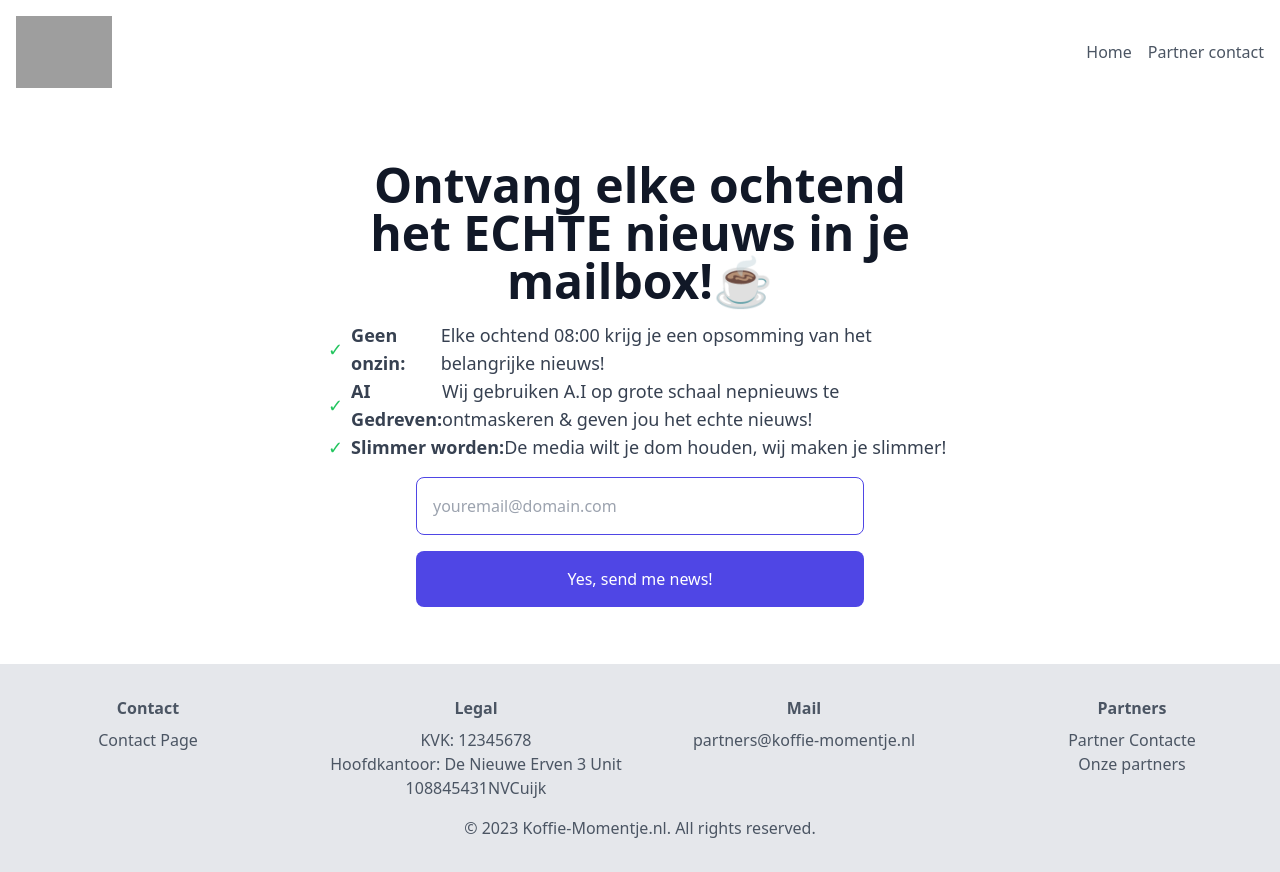
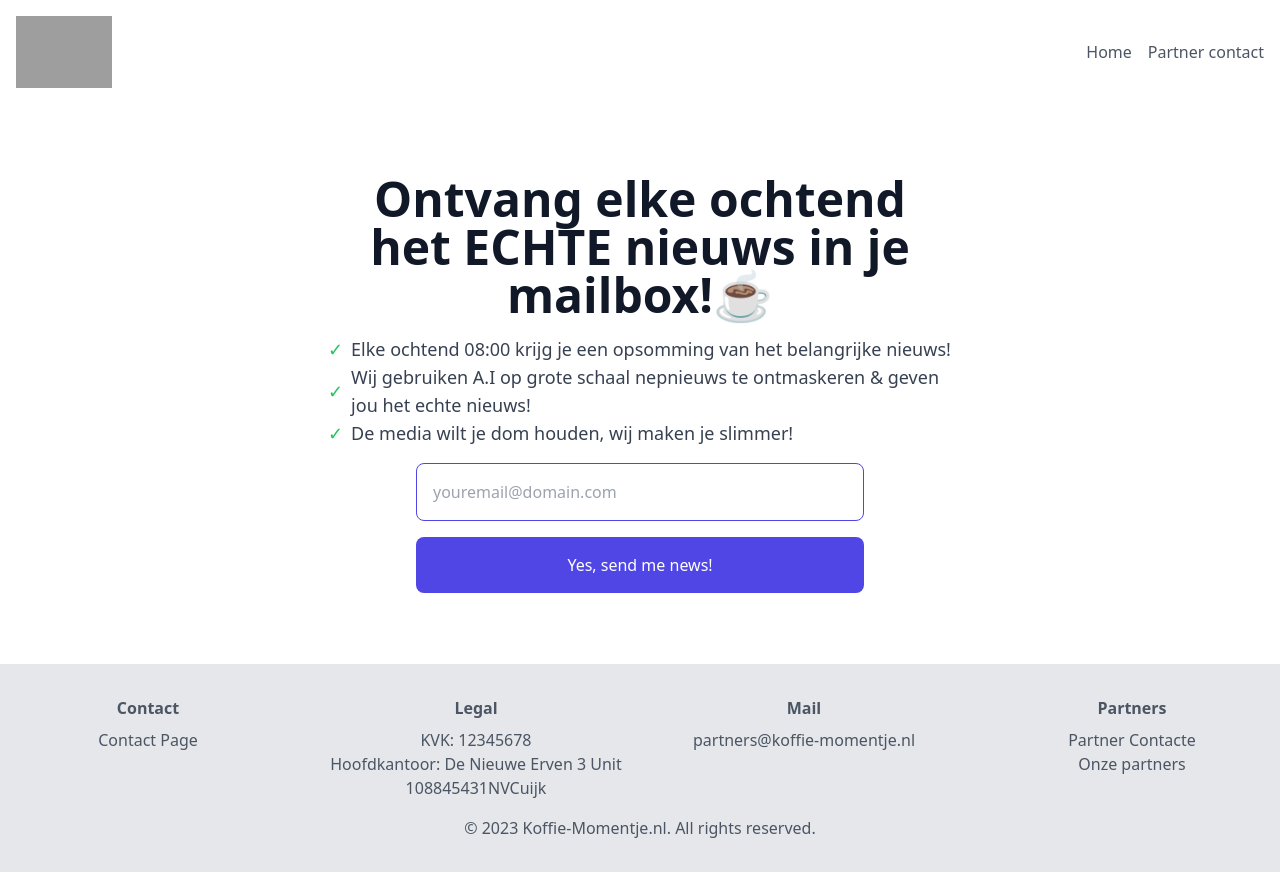
Before and after one commit to royjong/koffie, a Next.js app: page / in a window 1280 px wide. Built offline with nearby package versions, Linux system fonts and the light colour scheme; grey boxes are pictures that could not be loaded.

Commit message:
Home page changes

```diff
--- a/pages/index.js
+++ b/pages/index.js
@@ -59,17 +59,14 @@ export default function LandingPage() {
           <ul className="list-inside text-left text-sm md:text-md lg:text-lg text-gray-700 mb-4 pl-0">
   <li className="flex items-center">
     <span className="text-green-500 mr-2">✓</span>
-    <span><b>Geen onzin:</b></span>
     <span> Elke ochtend 08:00 krijg je een opsomming van het belangrijke nieuws!</span>
   </li>
   <li className="flex items-center">
     <span className="text-green-500 mr-2">✓</span>
-    <span><b>AI Gedreven:</b></span>
     <span> Wij gebruiken A.I op grote schaal nepnieuws te ontmaskeren & geven jou het echte nieuws!</span>
   </li>
   <li className="flex items-center">
     <span className="text-green-500 mr-2">✓</span>
-    <span><b>Slimmer worden:</b></span>
     <span> De media wilt je dom houden, wij maken je slimmer!</span>
   </li>
 </ul>
```
